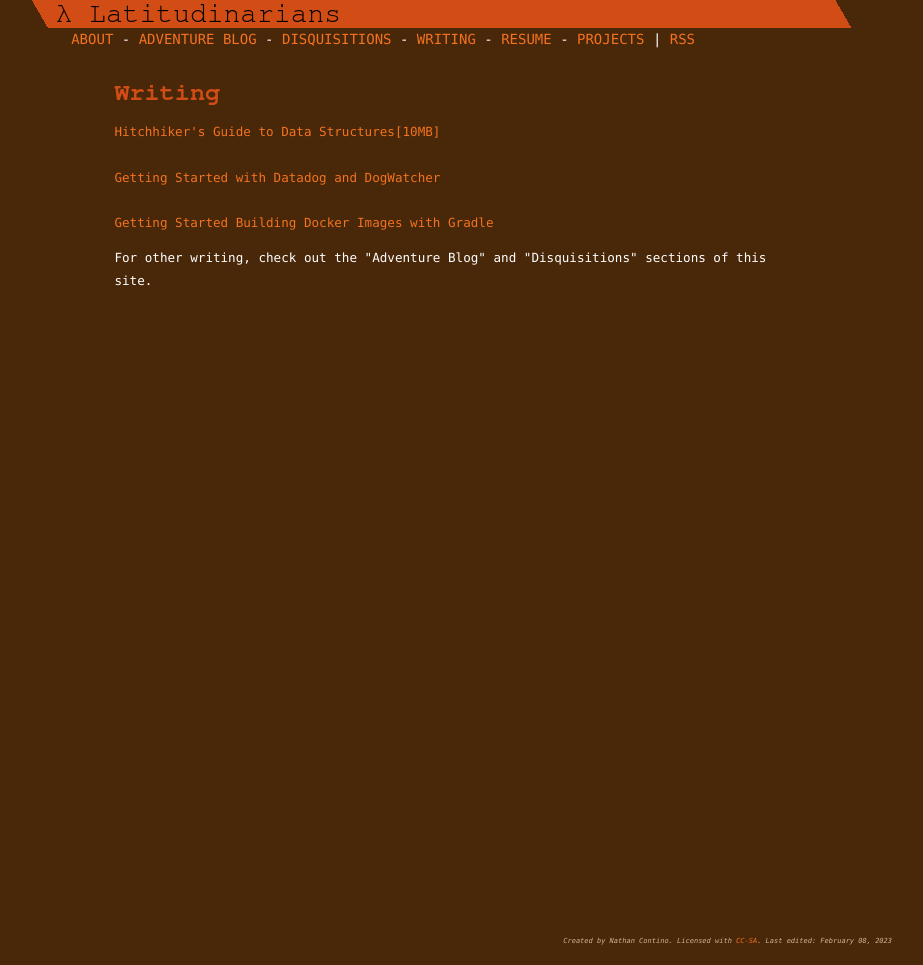
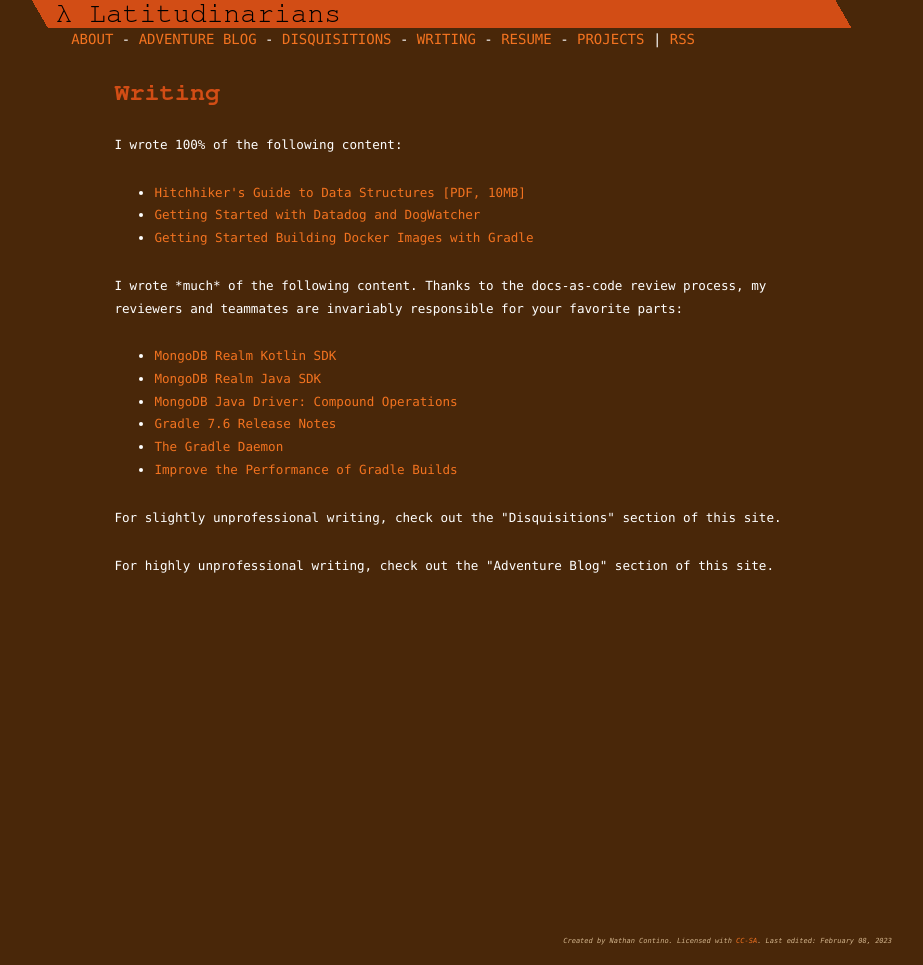
Before and after one commit to nathan-contino/nathan-contino.github.io, a Jekyll site: the page built from _pages/writing.html, in a window 1280 px wide. Shown: the whole page, without its empty margins (180-1103 px from the left). Built offline with Jekyll 4.4.1, drawn with Linux system fonts in a browser that asks for light colours.

Commit message:
images for ereader reaview, improved writing section, improved PDF size annotation

```diff
--- a/_pages/resume.html
+++ b/_pages/resume.html
@@ -3,4 +3,4 @@ layout: default
 title: Nathan's Resume
 ---
 
-<a href="https://raw.githubusercontent.com/nathan-contino/images/main/images/Nathan_Contino_Resume.pdf">Nathan's Resume[700KB]</a>
+<a href="https://raw.githubusercontent.com/nathan-contino/images/main/images/Nathan_Contino_Resume.pdf">Nathan's Resume [PDF, 100KB]</a>
--- a/_pages/writing.html
+++ b/_pages/writing.html
@@ -3,12 +3,46 @@ layout: default
 title: Writing
 ---
 
-<a href="https://raw.githubusercontent.com/nathan-contino/images/main/images/hitchhikers_guide_to_data_structures.pdf">Hitchhiker's Guide to Data Structures[10MB]</a>
-<br>
-<a href="https://github.com/nathan-contino/datadog-dog-watcher/blob/main/README.md">Getting Started with Datadog and DogWatcher</a>
-<br>
-<a href="https://github.com/nathan-contino/gradle-docker-plugin-guide/blob/main/getting-started-building-docker-images-with-gradle.md">Getting Started Building Docker Images with Gradle</a>
-
 <p>
-For other writing, check out the "Adventure Blog" and "Disquisitions" sections of this site.
+I wrote 100% of the following content:
 </p>
+<ul>
+	<li>
+		<a href="https://raw.githubusercontent.com/nathan-contino/images/main/images/hitchhikers_guide_to_data_structures.pdf">Hitchhiker's Guide to Data Structures [PDF, 10MB]</a>
+	</li>
+	<li>
+		<a href="https://github.com/nathan-contino/datadog-dog-watcher/blob/main/README.md">Getting Started with Datadog and DogWatcher</a>
+	</li>
+	<li>
+		<a href="https://github.com/nathan-contino/gradle-docker-plugin-guide/blob/main/getting-started-building-docker-images-with-gradle.md">Getting Started Building Docker Images with Gradle</a>
+	</li>
+</ul>
+<p>
+I wrote *much* of the following content. Thanks to the docs-as-code review process, my reviewers and teammates are invariably responsible for your favorite parts:
+</p>
+<ul>
+	<li>
+		<a href="https://www.mongodb.com/docs/realm/sdk/kotlin/">MongoDB Realm Kotlin SDK</a>
+	</li>
+	<li>
+		<a href="https://www.mongodb.com/docs/realm/sdk/java/">MongoDB Realm Java SDK</a>
+	</li>
+	<li>
+		<a href="https://www.mongodb.com/docs/drivers/java/sync/current/fundamentals/crud/compound-operations/">MongoDB Java Driver: Compound Operations</a>
+	</li>
+	<li>
+		<a href="https://docs.gradle.org/current/release-notes.html">Gradle 7.6 Release Notes</a>
+	</li>
+	<li>
+		<a href="https://docs.gradle.org/current/userguide/gradle_daemon.html">The Gradle Daemon</a>
+	</li>
+	<li>
+		<a href="https://docs.gradle.org/current/userguide/performance.html">Improve the Performance of Gradle Builds</a>
+	</li>
+</ul>
+<p>
+For slightly unprofessional writing, check out the "Disquisitions" section of this site.
+</p>
+<p>
+For highly unprofessional writing, check out the "Adventure Blog" section of this site.
+</p>
```
Also changed, not shown: _posts/techblog/2023-02-03-review-boox-nova-3.md (+10 -4 lines).
